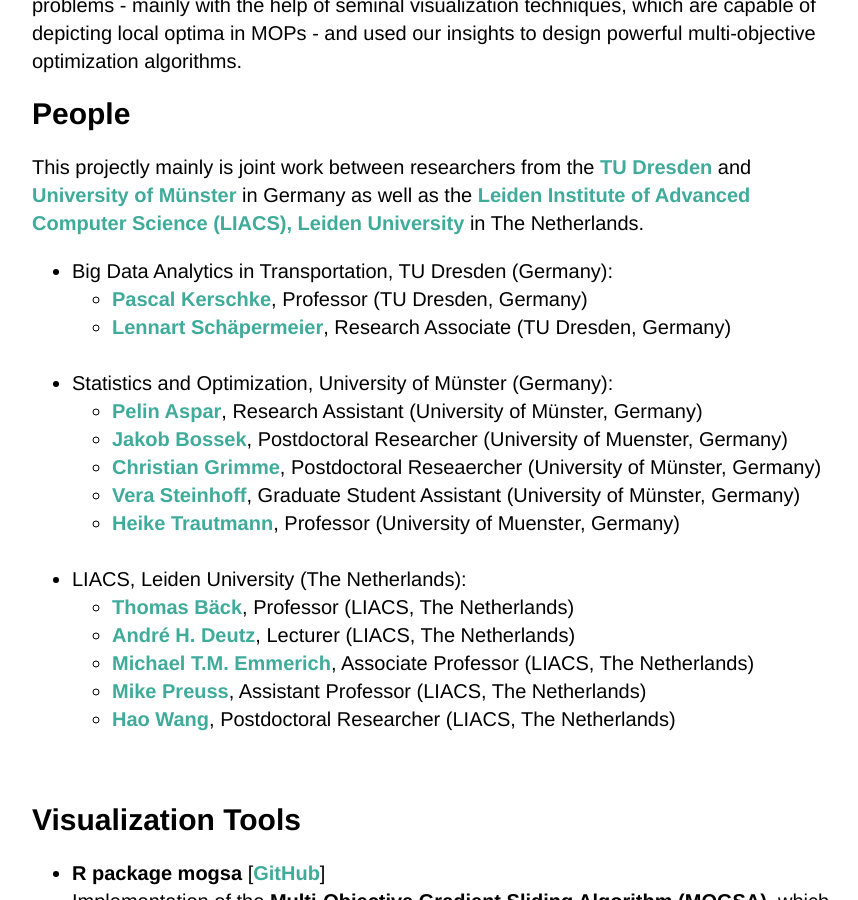
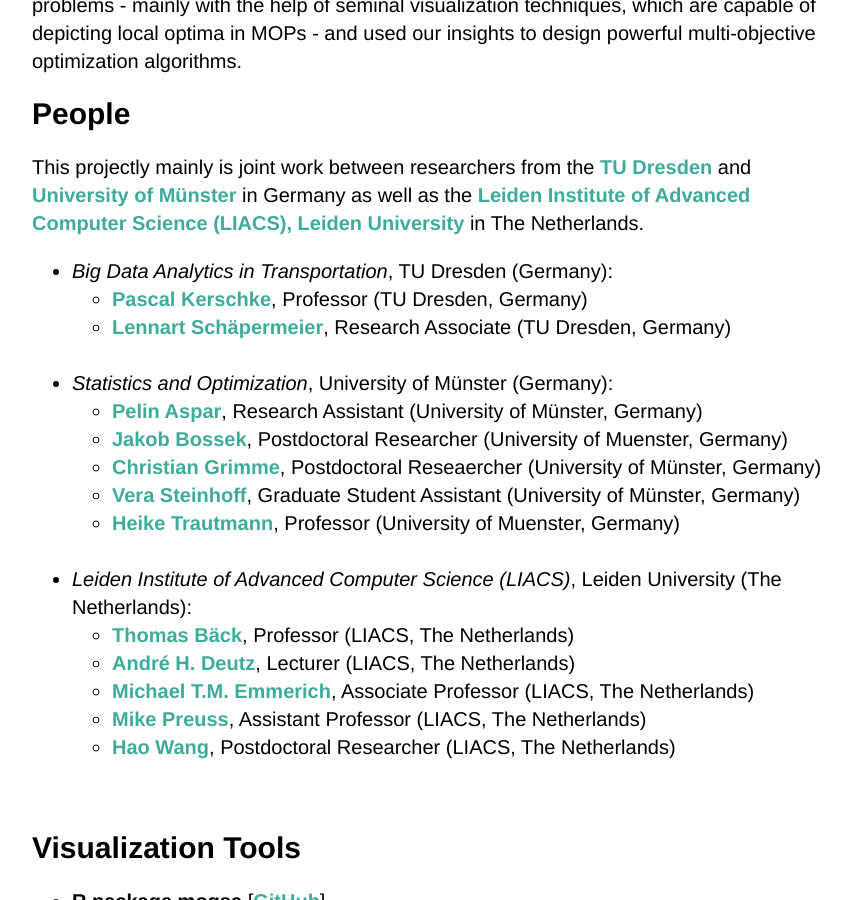
Before and after one commit to mo-opt/mo-opt, a Jekyll site: the page built from index.html, in a window 1280 px wide and 900 px high, scrolled down 585 px. Shown: the whole window, without its empty margins (208-1066 px from the left). Built offline with Jekyll 4.4.1, drawn with Linux system fonts in a browser that asks for light colours.

Commit message:
group names in italic font

```diff
--- a/index.html
+++ b/index.html
@@ -13,12 +13,12 @@
 <p>This projectly mainly is joint work between researchers from the <a href="https://tud.de/?set_language=en" target="_blank" alt="Visit the website of the TU Dresden">TU Dresden</a> and <a href="https://www.uni-muenster.de/en/" target="_blank" alt="Visit the website of the University of Muenster">University of M&#252;nster</a> in Germany as well as the <a href="https://liacs.leidenuniv.nl" alt="Visit the website of the LIACS at Leiden University" target="_blank"> Leiden Institute of Advanced Computer Science (LIACS), Leiden University</a> in The Netherlands.
 
 <ul>
-  <li>Big Data Analytics in Transportation, TU Dresden (Germany):</li>
+  <li><em>Big Data Analytics in Transportation</em>, TU Dresden (Germany):</li>
   <ul>
   <li><a href="https://tud.de/vkw/bda/die-professur/inhaber-in?set_language=en" alt="Website of Pascal Kerschke">Pascal Kerschke</a>, Professor (TU Dresden, Germany)</li>
   <li><a href="https://tud.de/vkw/bda/die-professur/beschaeftigte?set_language=en" alt="Website of Lennart Schaepermeier">Lennart Sch&#228;permeier</a>, Research Associate (TU Dresden, Germany)</li><br>
   </ul>
-  <li>Statistics and Optimization, University of M&#252;nster (Germany):</li>
+  <li><em>Statistics and Optimization</em>, University of M&#252;nster (Germany):</li>
   <ul>
   <li><a href="https://www.wi.uni-muenster.de/department/statistik/people/pelin-aspar" alt="Website of Pelin Aspar">Pelin Aspar</a>, Research Assistant (University of M&#252;nster, Germany)</li>
   <li><a href="http://erc.is/p/bossek" alt="Website of Jakob Bossek">Jakob Bossek</a>, Postdoctoral Researcher (University of Muenster, Germany)</li>
@@ -26,7 +26,7 @@
   <li><a href="https://www.wi.uni-muenster.de/department/statistik/people/vera-steinhoff-2" alt="Website of Vera Steinhoff">Vera Steinhoff</a>, Graduate Student Assistant (University of M&#252;nster, Germany)</li>
   <li><a href="http://erc.is/p/trautmann" alt="Website of Heike Trautmann">Heike Trautmann</a>, Professor (University of Muenster, Germany)</li><br>
   </ul>
-  <li>LIACS, Leiden University (The Netherlands):</li>
+  <li><em>Leiden Institute of Advanced Computer Science (LIACS)</em>, Leiden University (The Netherlands):</li>
   <ul>
   <li><a href="https://www.universiteitleiden.nl/en/staffmembers/thomas-back" alt="Website of Thomas Bäck">Thomas B&#228;ck</a>, Professor (LIACS, The Netherlands)</li>
   <li><a href="https://www.universiteitleiden.nl/en/staffmembers/andre-deutz" alt="Website of Andre Deutz">Andr&eacute; H. Deutz</a>, Lecturer (LIACS, The Netherlands)</li>
@@ -60,6 +60,7 @@
   A collection of test problems for black-box optimization.</li>
 </ul>
 
+<br>
 <h2 id="algorithms">Algorithms</h2>
 
 In the following we provide data used in our <a href="#publications" alt="jump to list of publications">publications</a>:
```
